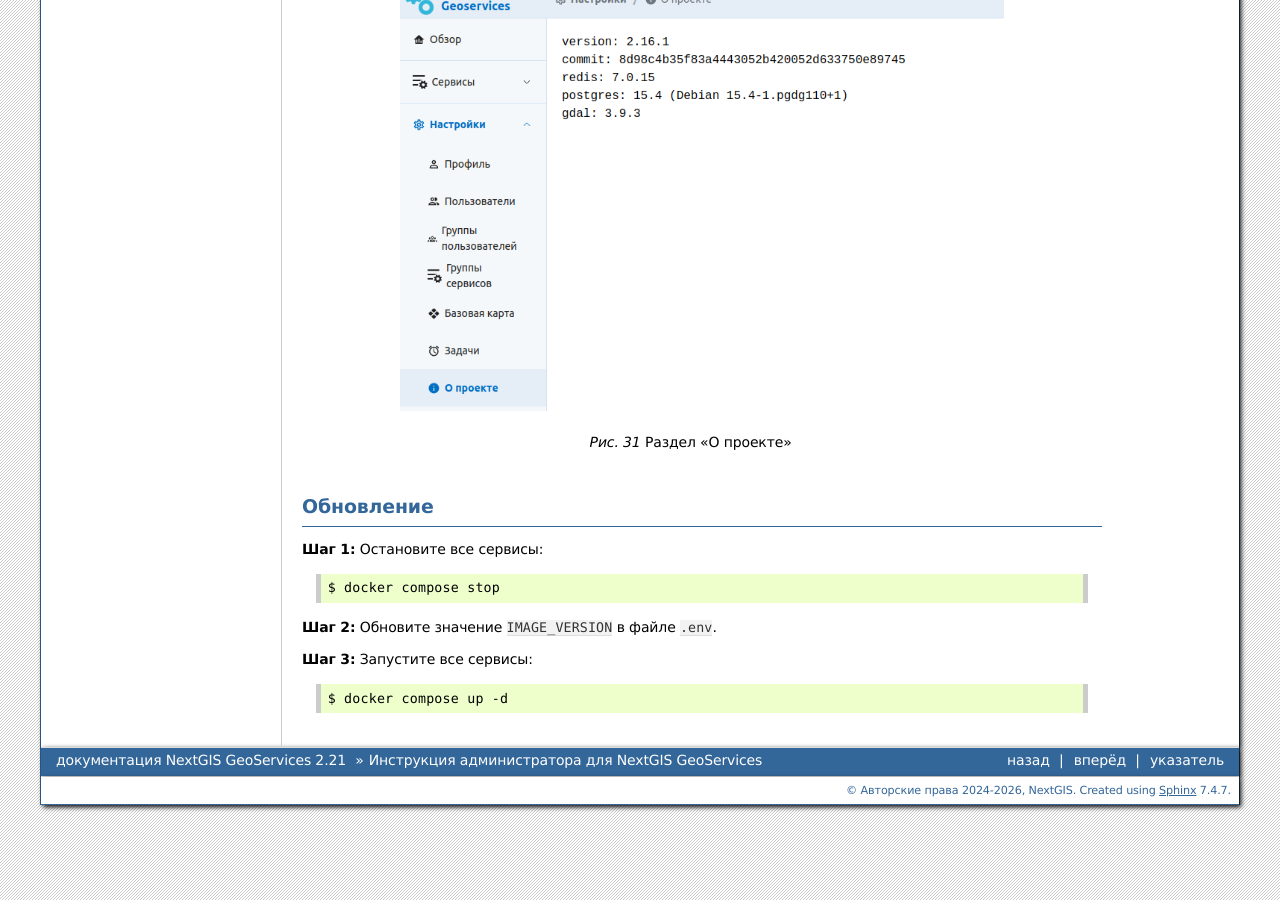
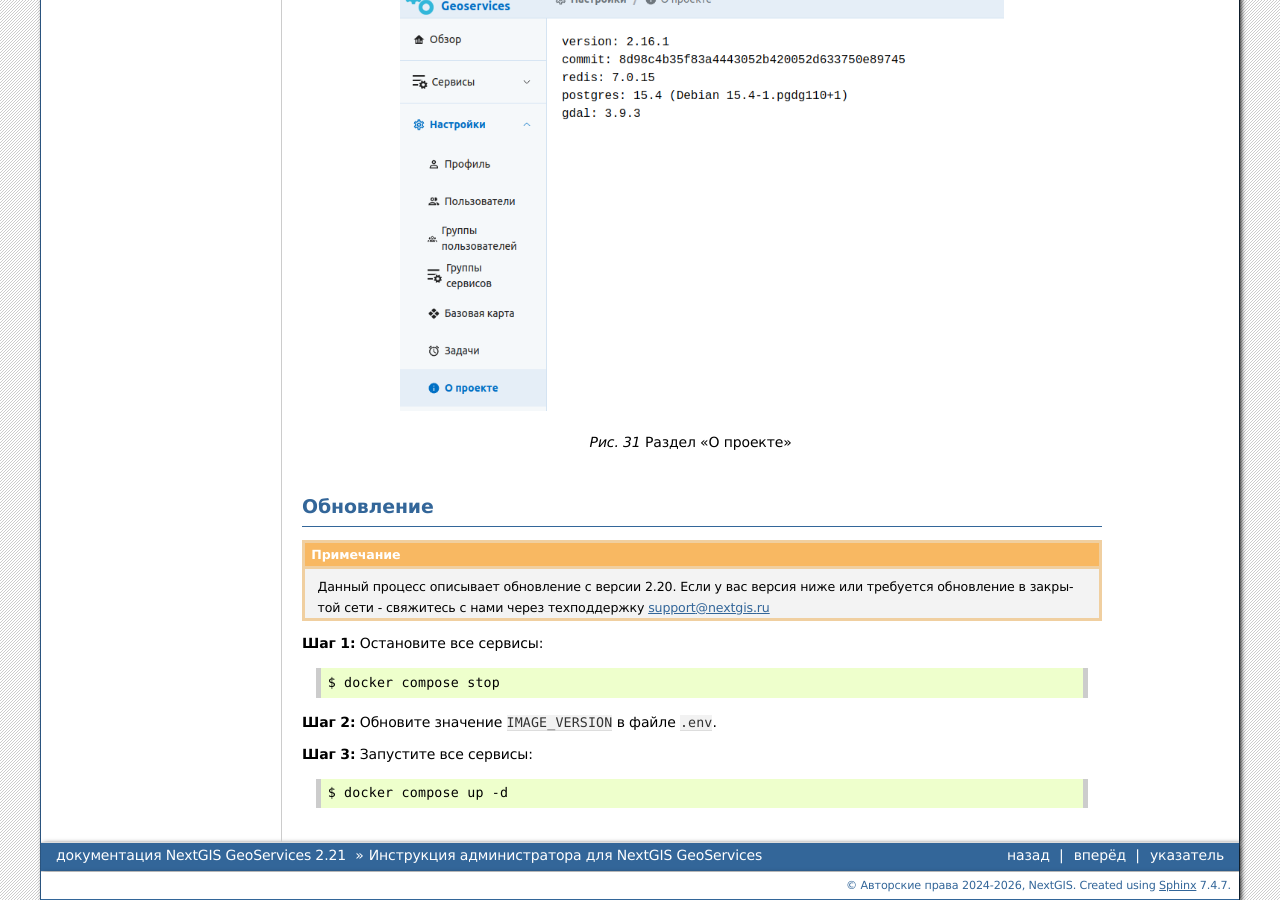
Before and after one commit to nextgis/docs_geoserv_prem, a Sphinx documentation site: the page built from source/admin.rst, in a window 1280 px wide and 900 px high, scrolled down 2559 px. Built offline with Sphinx 7.4.7, drawn with Linux system fonts in a browser that asks for light colours; formulas are drawn with MathJax 3.

Commit message:
Update admin.rst

```diff
--- a/source/admin.rst
+++ b/source/admin.rst
@@ -152,6 +152,9 @@
 Обновление
 ------------
 
+.. note::
+	Данный процесс описывает обновление с версии 2.20. Если у вас версия ниже или требуется обновление в закрытой сети - свяжитесь с нами через техподдержку support@nextgis.ru
+
 **Шаг 1:** Остановите все сервисы:
 
 .. code-block:: shell
```
